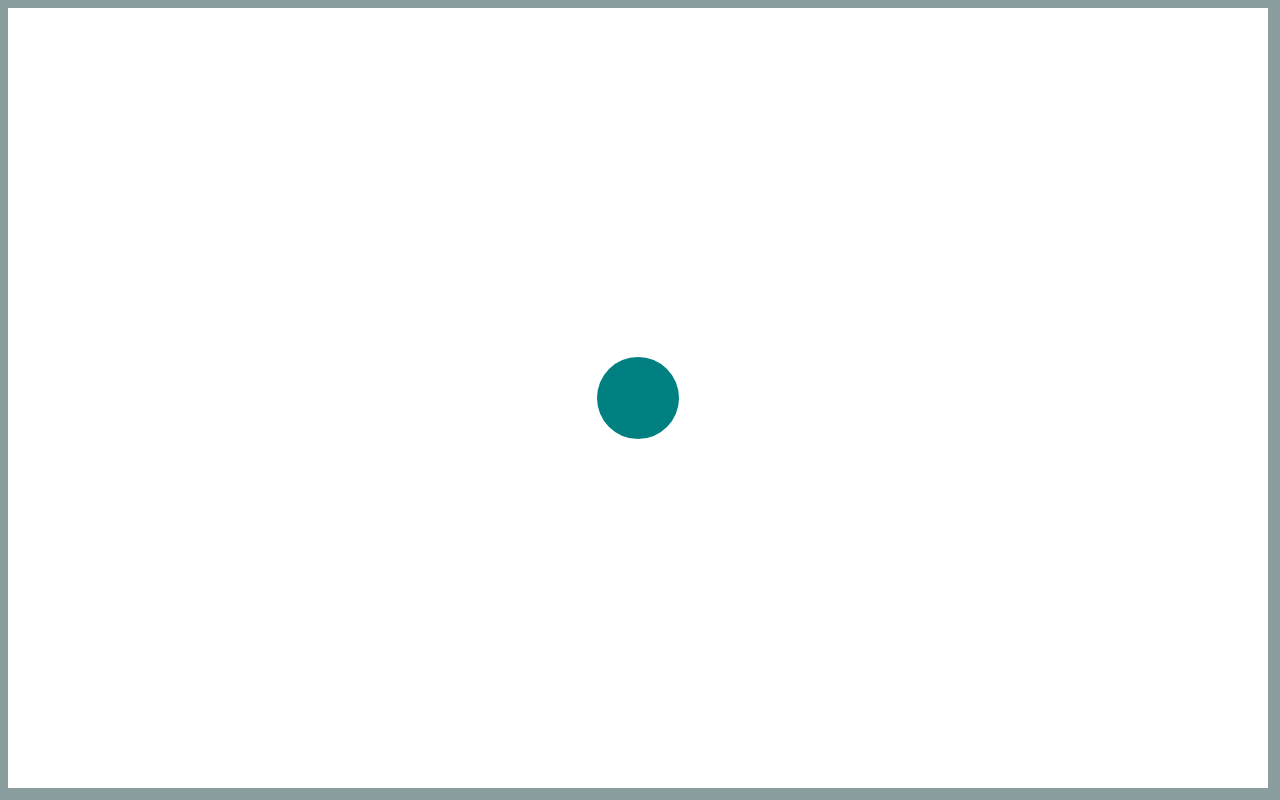
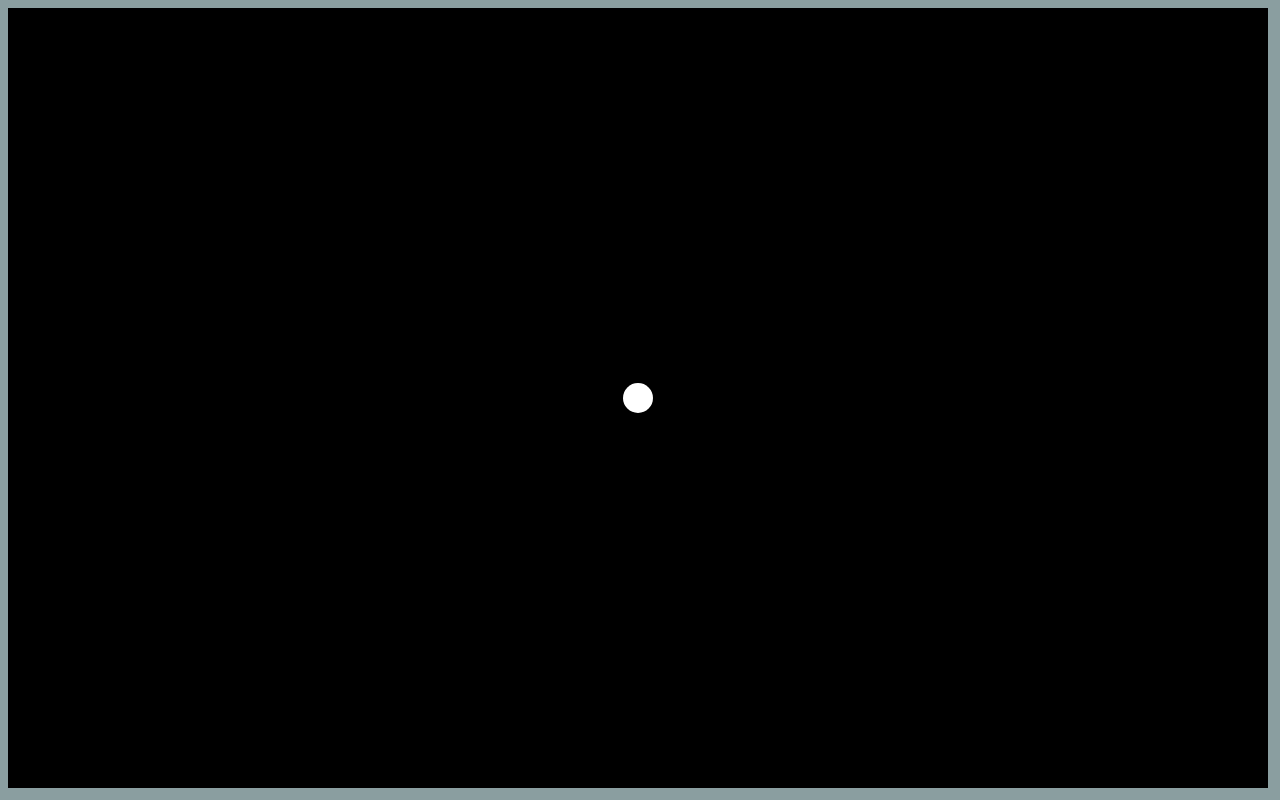
Before and after one commit to divear/duel_game, a Next.js app: page /game in a window 1280 px wide. Built offline with nearby package versions, Linux system fonts and the light colour scheme.

Commit message:
cool scroll effect

```diff
--- a/pages/game.tsx
+++ b/pages/game.tsx
@@ -29,7 +29,7 @@ function game() {
 		}
 	}
 	const [x, y] = [width / 2, height / 2];
-	const player = new Player(x, y, "teal", 41);
+	const player = new Player(x, y, "white", 15);
 
 	class Projectile {
 		x: number;
@@ -161,12 +161,13 @@ function game() {
 						velocity
 					)
 				);
-			}, 1000);
+			}, 1500);
 		}
 		spawnEnemies();
 		let animationId: any;
 		function animate() {
 			animationId = requestAnimationFrame(animate);
+			c.fillStyle = "rgba(0,0,0,0.15)";
 			c.fillRect(0, 0, width, height);
 			player.draw(c);
 			projectiles.forEach((p: any, i: number) => {
--- a/styles/globals.css
+++ b/styles/globals.css
@@ -28,7 +28,7 @@ button:hover {
 	transform: translate(-50%, 0);
 }
 canvas {
-	background-color: white;
+	background-color: rgb(0, 0, 0);
 	margin: 0;
 	padding: 0;
 }
```
